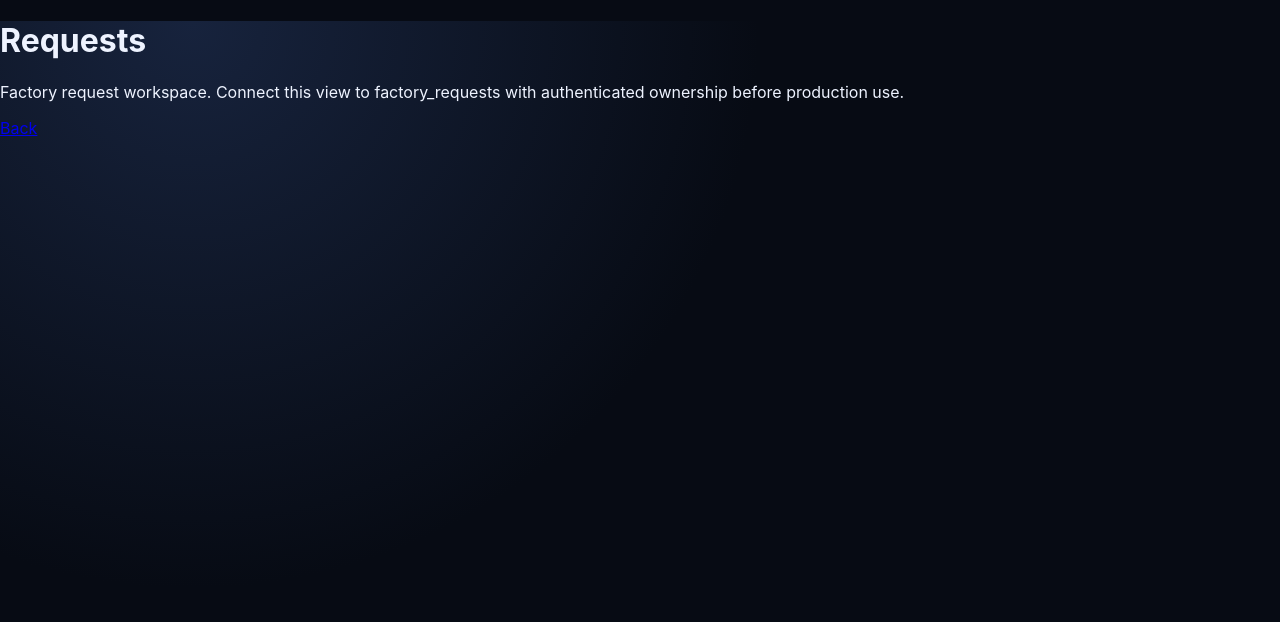
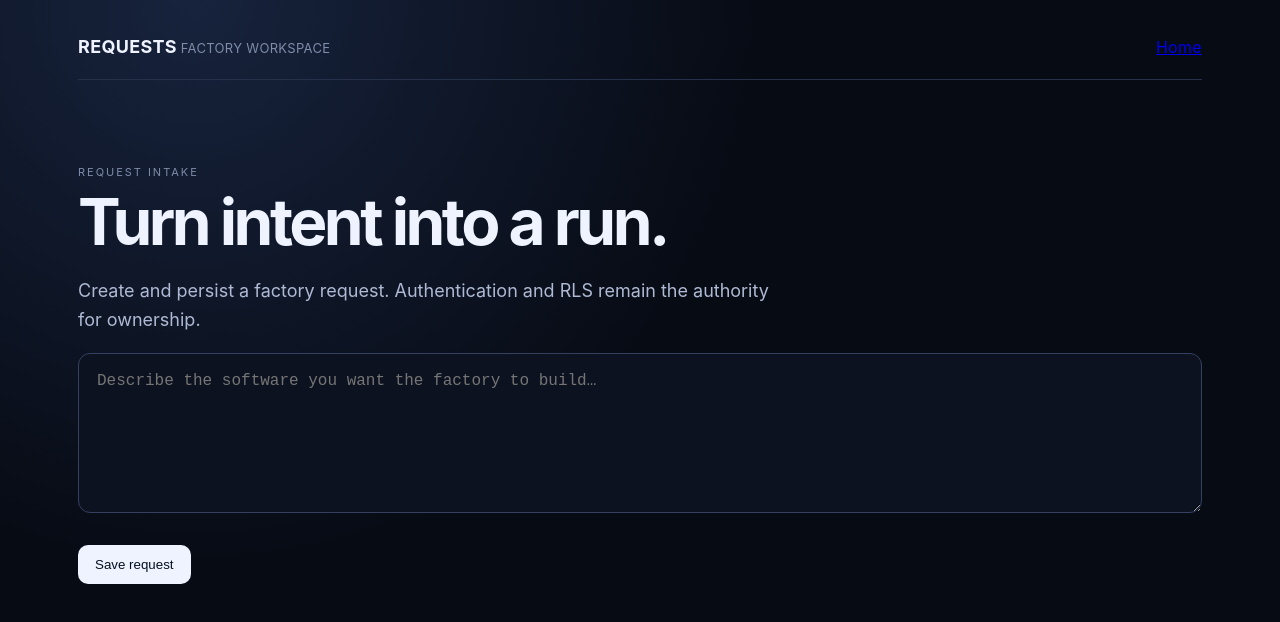
Before and after one commit to Yudi8377/AK-VISIO-SOFTWARE-FACTORY-V2, a Next.js app: page /requests in a window 1280 px wide. Shown: the top 622 px of the page. Built offline with nearby package versions, Linux system fonts and the light colour scheme; no server answers; the database is empty.

Commit message:
feat: make request workspace data-driven

```diff
--- a/app/requests/page.tsx
+++ b/app/requests/page.tsx
@@ -1 +1,12 @@
-export default function Requests(){return <main><h1>Requests</h1><p>Factory request workspace. Connect this view to factory_requests with authenticated ownership before production use.</p><a href="/">Back</a></main>}
+'use client'
+import { useEffect, useState } from 'react'
+import Link from 'next/link'
+import { createClient } from '@/lib/supabase-browser'
+
+export default function Requests(){
+  const supabase=createClient(); const [text,setText]=useState(''); const [rows,setRows]=useState<any[]>([]); const [busy,setBusy]=useState(false); const [message,setMessage]=useState('')
+  async function load(){const {data,error}=await supabase.from('factory_requests').select('*').order('created_at',{ascending:false}).limit(50); if(error)setMessage(error.message); else setRows(data||[])}
+  useEffect(()=>{load()},[])
+  async function save(){if(!text.trim())return; setBusy(true);setMessage(''); const {error}=await supabase.from('factory_requests').insert({request_text:text.trim(),status:'DRAFT'}); setBusy(false); if(error)setMessage(error.message);else{setText('');setMessage('Request saved');load()}}
+  return <main className="shell"><header className="topbar"><div><strong>REQUESTS</strong><span> FACTORY WORKSPACE</span></div><Link href="/">Home</Link></header><section className="hero" style={{gridTemplateColumns:'1fr'}}><div><p className="eyebrow">REQUEST INTAKE</p><h1 style={{fontSize:'clamp(40px,6vw,64px)'}}>Turn intent into a run.</h1><p className="lede">Create and persist a factory request. Authentication and RLS remain the authority for ownership.</p><textarea value={text} onChange={e=>setText(e.target.value)} placeholder="Describe the software you want the factory to build…" style={{width:'100%',minHeight:160,padding:18,borderRadius:12,border:'1px solid #33405f',background:'#0c1220',color:'#eef3ff',fontSize:16}}/><div className="actions"><button onClick={save} disabled={busy} className="primary" style={{border:0}}>{busy?'Saving…':'Save request'}</button>{message&&<span style={{marginLeft:12,color:'#9eabc5'}}>{message}</span>}</div></div></section><section className="grid">{rows.map(r=><article className="card" key={r.id}><div className="cardtop"><h2>{r.title||'Untitled request'}</h2><span>{r.status}</span></div><p>{r.request_text}</p><small>{new Date(r.created_at).toLocaleString()}</small></article>)}</section></main>
+}
```
